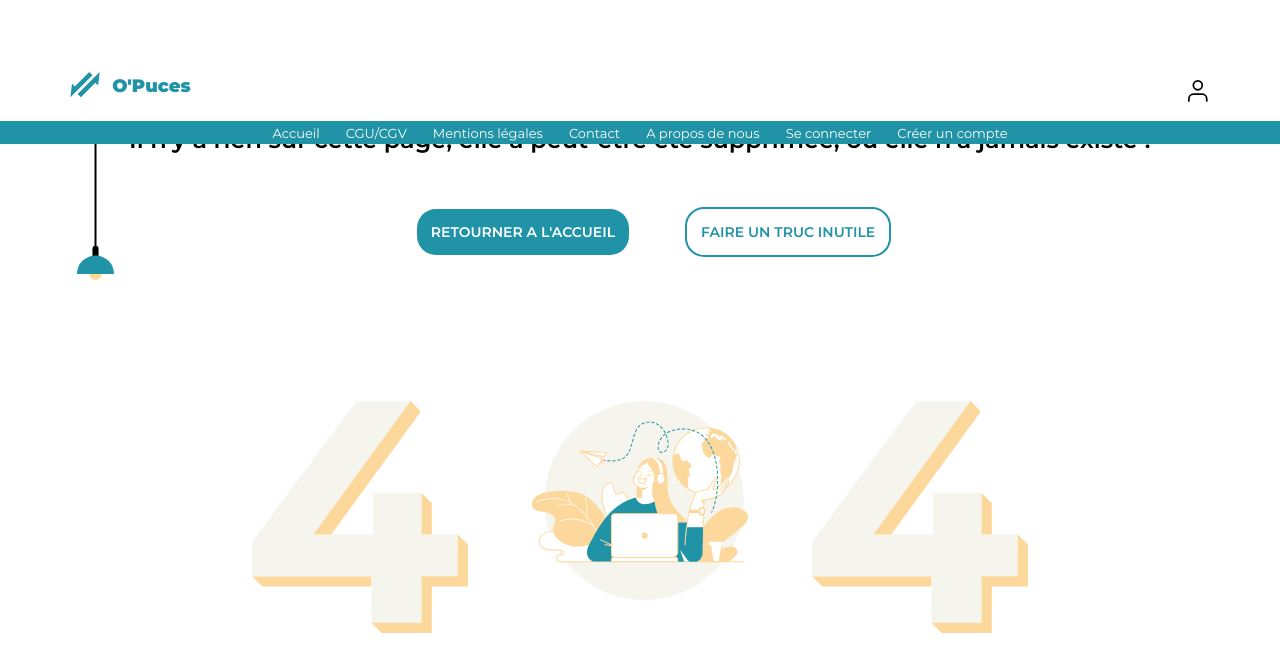
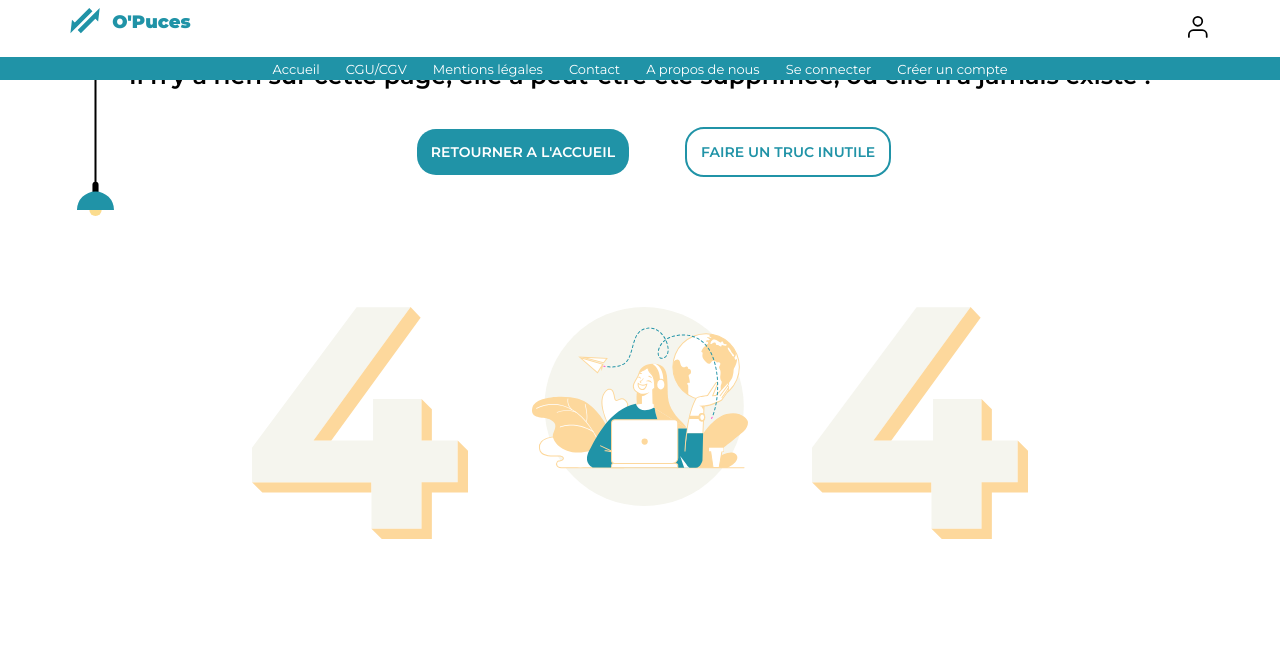
Before and after one commit to Gaetan-CRISTINA/Projet-OPuces-Front, a Vue app in the folder opuces/: page /404 in a window 1280 px wide. Shown: the top 672 px of the page. Built offline with nearby package versions, Linux system fonts and the light colour scheme; no server answers.

Commit message:
hot fix header

```diff
--- a/opuces/src/components/organisms/ErrorPage.vue
+++ b/opuces/src/components/organisms/ErrorPage.vue
@@ -4,6 +4,7 @@
     <div class="illusLamp">
       <IllusLamp />
     </div>
+    <div class="main-container">
       <div class="error-text">
         <span>OUPS !</span>
         <p>
@@ -34,7 +35,7 @@
           <img src="../../assets/svg/Quatre.svg" alt="" />
         </div>
       </div>
-
+    </div>
   </div>
 </template>
 
@@ -47,7 +48,7 @@
   components: {
     Header2,
     IllusPlane,
-    IllusLamp
+    IllusLamp,
   },
 };
 </script>
@@ -74,7 +75,6 @@
   text-align: center;
   justify-content: center;
   flex-direction: column;
-  margin: 4em;
 }
 .error-text span {
   font-weight: 700;
@@ -90,6 +90,7 @@
   align-items: center;
   justify-content: center;
   flex-direction: column;
+  margin-top: 3rem;
 }
 .error-button a {
   margin: 1em;
@@ -115,10 +116,16 @@
   .svgFlex {
     display: none;
   }
+  .main-container{
+  margin-top: 8rem;
+}
 }
 @media screen and (min-width: 768px) {
   .svgFlex {
     display: none;
+  }
+  .main-container{
+  margin-top: 8rem;
 }
 }
 @media screen and (min-width: 992px) {
@@ -131,15 +138,21 @@
     justify-content: center;
     margin: 10%;
   }
-
-
+  .main-container{
+  margin-top: 8rem;
+}
 }
 @media screen and (min-width: 1200px) {
   .error-button {
     display: block;
   }
+  .main-container{
+  margin-top: 8rem;
+}
 }
 @media screen and (min-width: 1400px) {
-
+  .main-container{
+  margin-top: 8rem;
+}
 }
 </style>
```
Also changed, not shown: opuces/src/plugins/router.js. Lines whose indentation alone changed are shown as unchanged.
